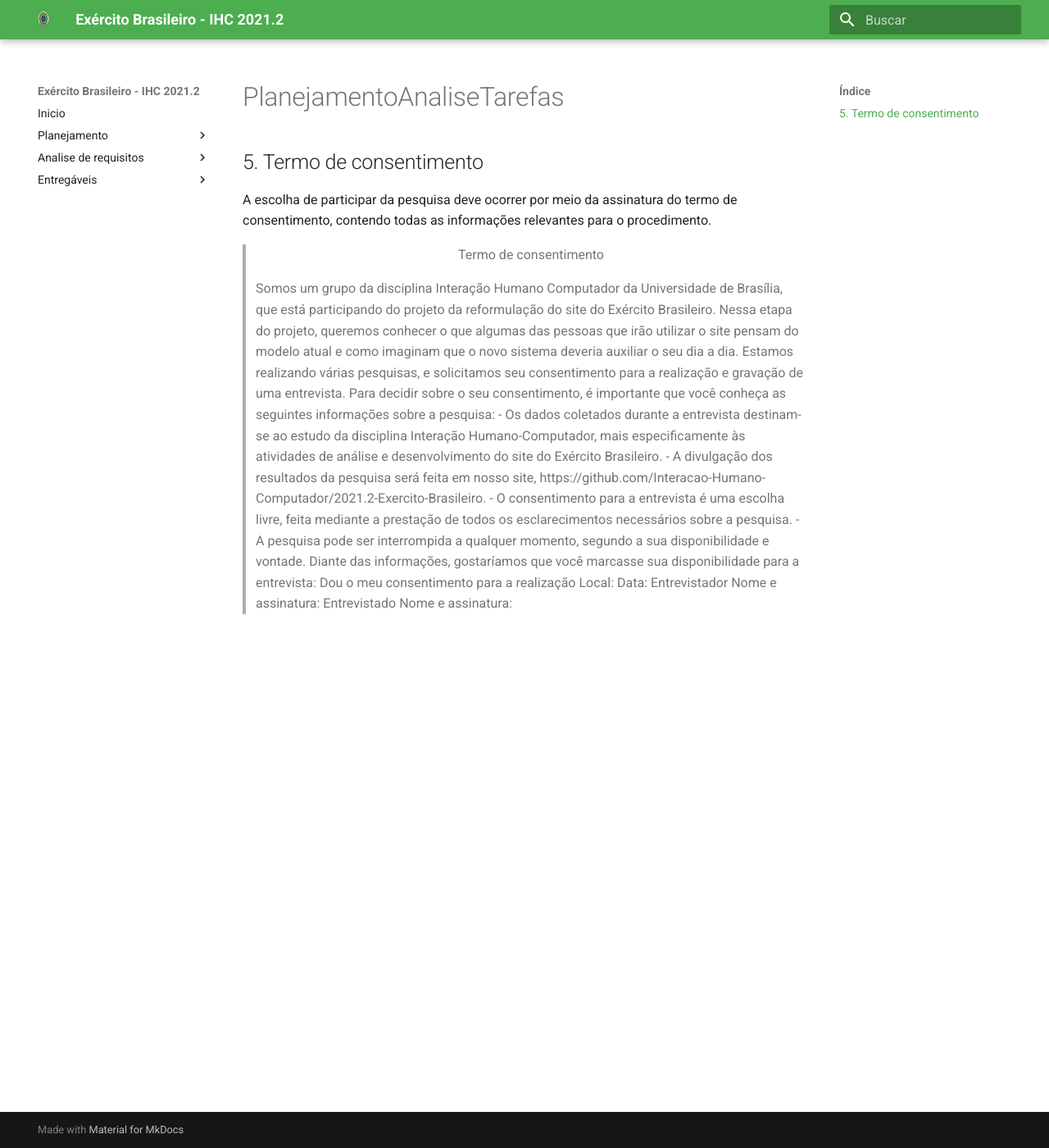
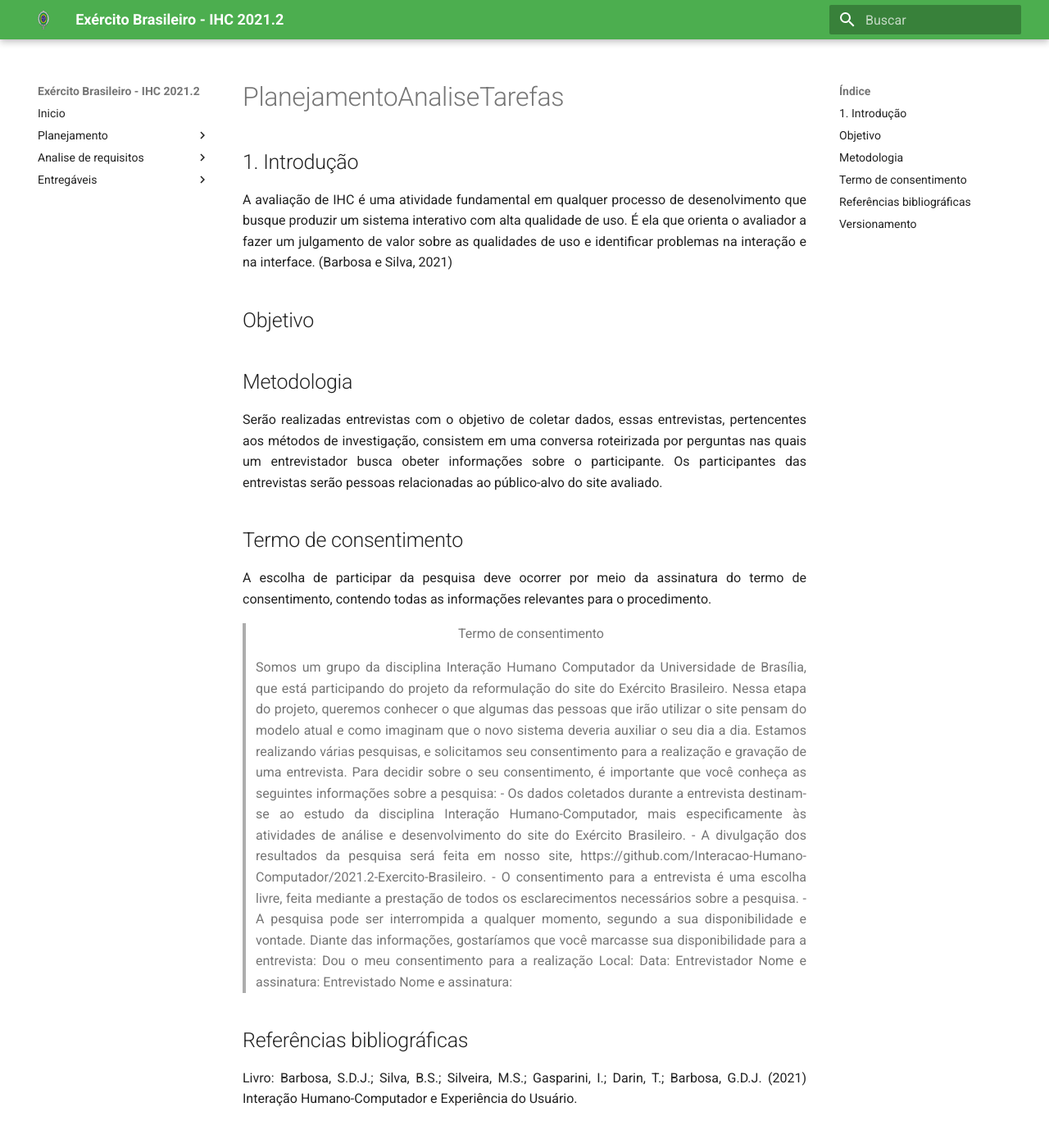
Before and after one commit to heitormsb/2021.2-Exercito-Brasileiro, an MkDocs documentation site: the page built from docs/Design, Avaliação e Desenvolvimento/PlanejamentoAnaliseTarefas.md, in a window 1280 px wide and 1400 px high. Shown: the whole window at 82% size. Built offline with MkDocs 1.6.1 and Material for MkDocs 9.7.7, drawn with Linux system fonts in a browser that asks for light colours; some of the changed text lies outside the part shown.

Commit message:
Update PlanejamentoAnaliseTarefas.md

```diff
--- a/docs/Design, Avaliação e Desenvolvimento/PlanejamentoAnaliseTarefas.md
+++ b/docs/Design, Avaliação e Desenvolvimento/PlanejamentoAnaliseTarefas.md
@@ -1,4 +1,16 @@
-## 5. Termo de consentimento
+<style>body {text-align: justify}</style>
+## 1. Introdução
+A avaliação de IHC é uma atividade fundamental em qualquer processo de desenolvimento que busque produzir um sistema interativo com alta qualidade de uso. É ela que orienta o avaliador a fazer um julgamento de valor sobre as qualidades de uso e identificar problemas na interação e na interface. (Barbosa e Silva, 2021)
+
+##  Objetivo
+
+
+## Metodologia
+Serão realizadas entrevistas com o objetivo de coletar dados, essas entrevistas, pertencentes aos métodos de investigação, consistem em uma conversa roteirizada
+por perguntas nas quais um entrevistador busca obeter informações sobre o participante. Os participantes das entrevistas serão pessoas relacionadas ao público-alvo do site avaliado.
+
+
+## Termo de consentimento
 
 
 A escolha de participar da pesquisa deve ocorrer por meio da assinatura do termo de consentimento, contendo todas as informações relevantes para o procedimento.
@@ -37,3 +49,11 @@
 
 Nome e assinatura:
 </blockquote>
+
+## Referências bibliográficas
+Livro: Barbosa, S.D.J.; Silva, B.S.; Silveira, M.S.; Gasparini, I.; Darin, T.; Barbosa, G.D.J. (2021) Interação Humano-Computador e Experiência do Usuário.
+
+## Versionamento
+|Versão|Data|Descrição|Autor|Revisor|
+|------|----|:---------:|-----|-----|
+||||||
```
